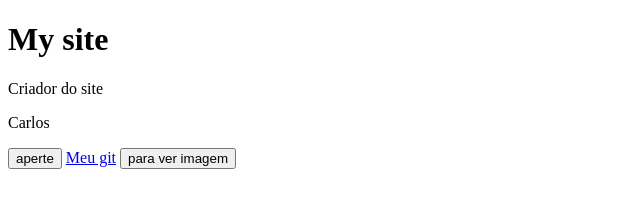
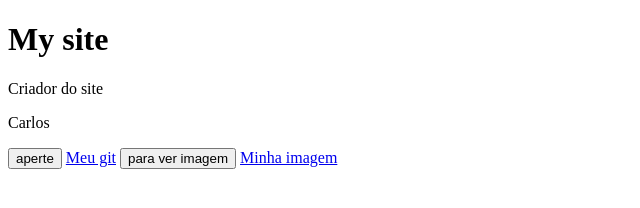
Before and after one commit to CarlosGit-coder/Hello-World-, a plain HTML site: page Site/Index.html in a window 1280 px wide. Shown: the whole page, without its empty margins (0-640 px from the left). Drawn offline with Linux system fonts and the light colour scheme.

Commit message:
Update Index.html

```diff
--- a/Site/Index.html
+++ b/Site/Index.html
@@ -12,5 +12,6 @@
     <button> aperte </button>
     <a href='https://github.com/CarlosGit-coder/Hello-World-'> Meu git</a>
     <button> para ver imagem </button>
+    <a href="maxresdefault.jpg"> Minha imagem</a>
 </body>
 </html>
```
